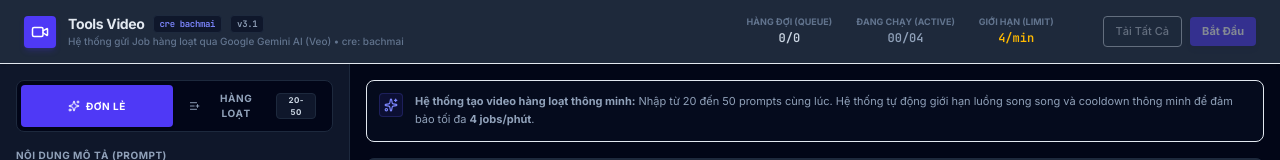
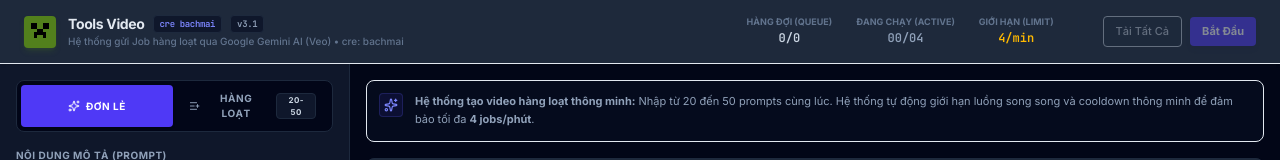
Before and after one commit to bmai99764-cloud/tools-video-, a React (Vite) app: page / in a window 1280 px wide. Shown: the top 160 px of the page. Built offline with nearby package versions, Linux system fonts and the light colour scheme; no server answers.

Commit message:
feat: update application branding and favicon
Replace the default icon with a custom SVG logo and update the header branding color to #52801C.

```diff
--- a/src/App.tsx
+++ b/src/App.tsx
@@ -283,8 +283,14 @@ export default function App() {
       {/* Header Section */}
       <header className="h-16 border-b border-slate-850 bg-[#1E293B] flex items-center justify-between px-6 shrink-0 z-40 shadow-sm">
         <div className="flex items-center gap-3">
-          <div className="w-8 h-8 bg-indigo-600 rounded flex items-center justify-center font-bold text-white shadow-md shadow-indigo-600/20">
-            <Video className="w-4.5 h-4.5" />
+          <div className="w-8 h-8 bg-[#52801C] rounded flex items-center justify-center shadow-md shadow-[#52801C]/20 overflow-hidden shrink-0">
+            <svg viewBox="0 0 8 8" className="w-6 h-6 text-black fill-current">
+              <rect x="1" y="1" width="2" height="2" />
+              <rect x="5" y="1" width="2" height="2" />
+              <rect x="3" y="3" width="2" height="2" />
+              <rect x="2" y="4" width="4" height="2" />
+              <rect x="3" y="5" width="2" height="1" fill="#52801C" />
+            </svg>
           </div>
           <div>
             <h1 className="text-sm font-bold tracking-tight flex items-center gap-2">
```
Also changed, not shown: index.html (+1 -0 lines).
